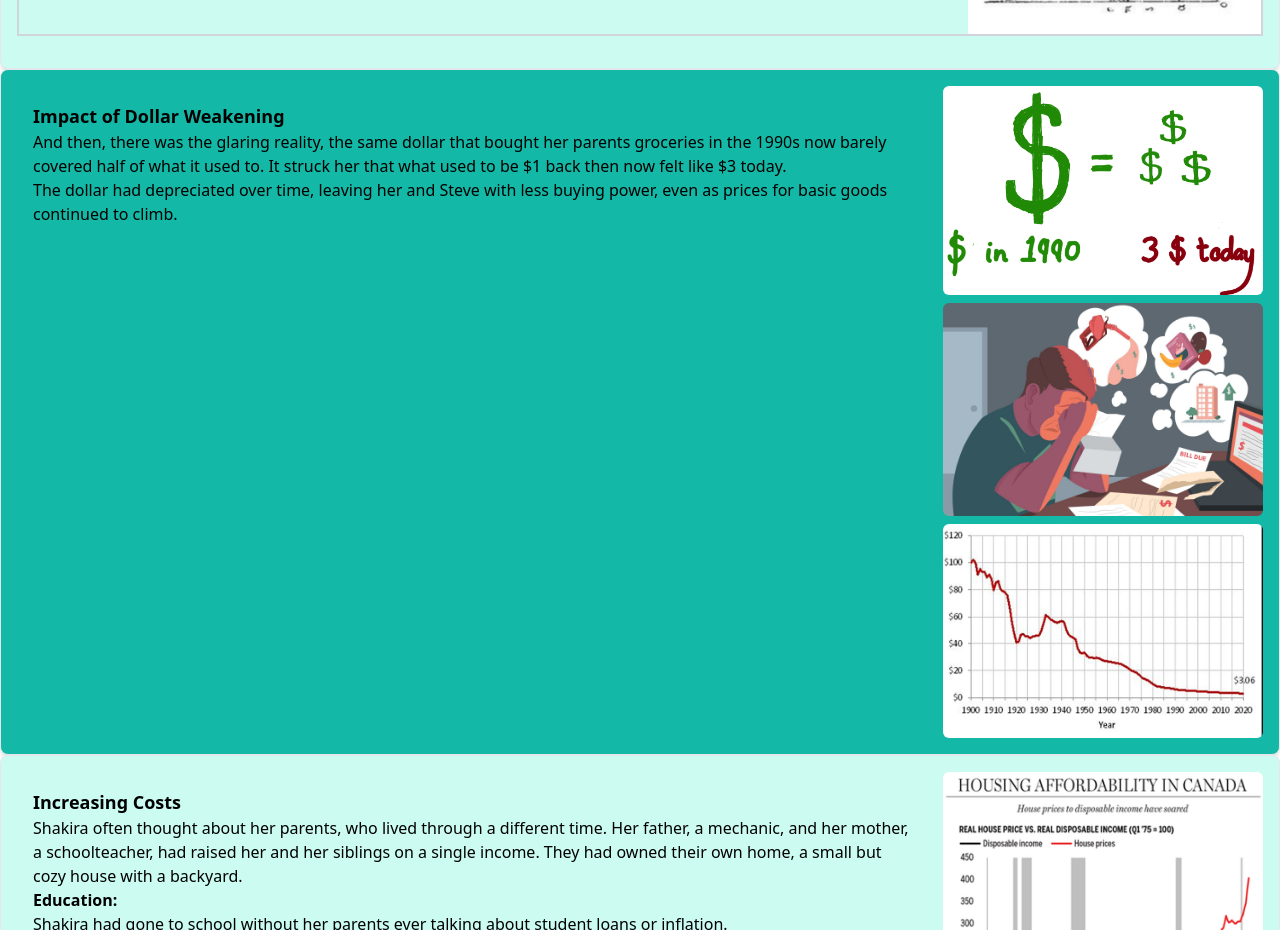
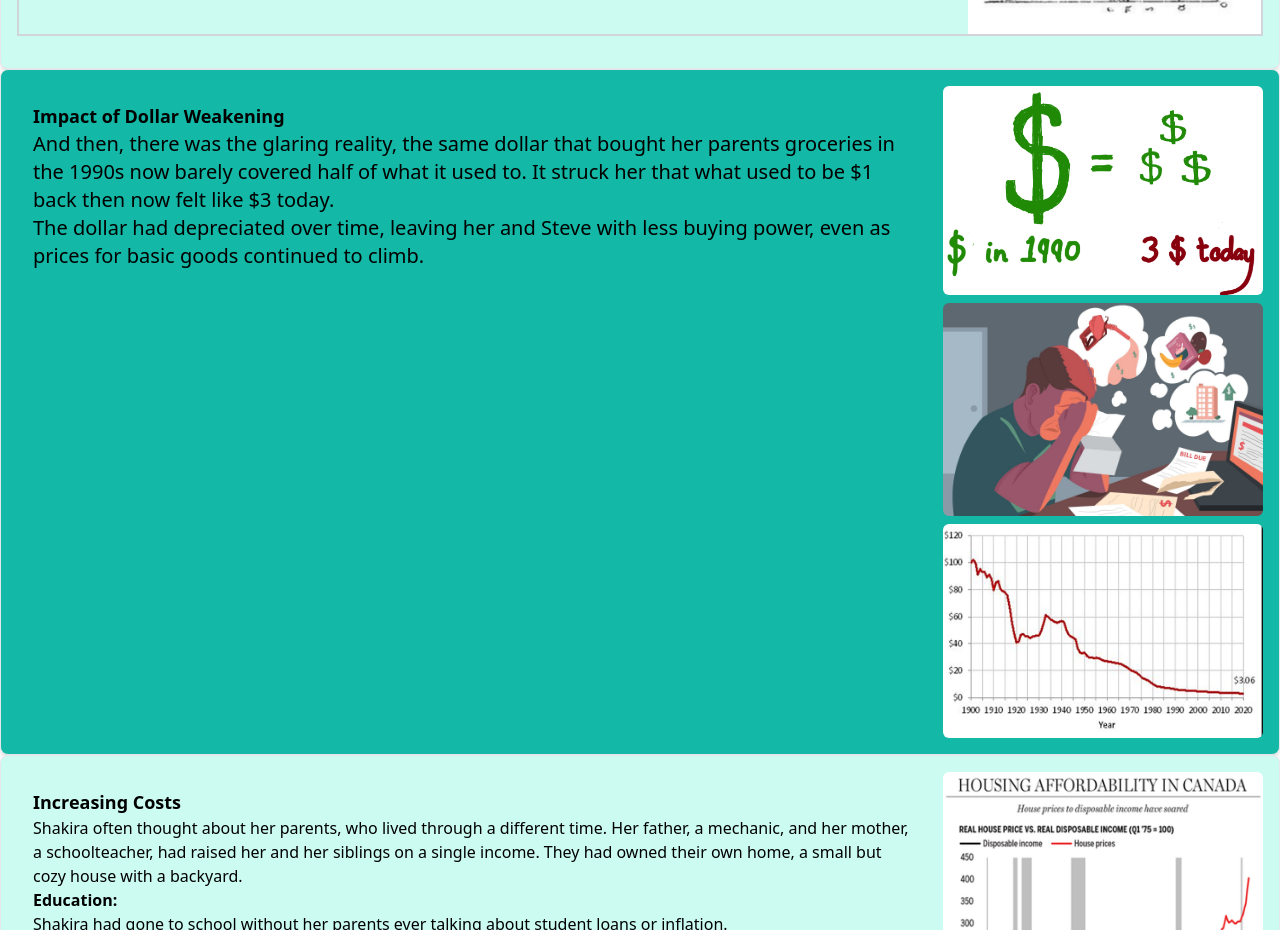
Before and after one commit to mehassanhmood/StoryBoarding, a React (Vite) app: page / in a window 1280 px wide. Shown: the part 1440-2370 px from the top of the page. Built offline with nearby package versions, Linux system fonts and the light colour scheme.

Commit message:
font size

```diff
--- a/src/components/DollarWeakening.jsx
+++ b/src/components/DollarWeakening.jsx
@@ -8,10 +8,10 @@ const DollarWeakening = () => {
     <div className="p-4 border rounded-lg shadow-md bg-teal-500 flex">
       <div className="flex-1 text-left p-4">
         <h3 className="text-lg font-semibold">Impact of Dollar Weakening</h3>
-        <p>
+        <p className='text-xl'>
           And then, there was the glaring reality, the same dollar that bought her parents groceries in the 1990s now barely covered half of what it used to. It struck her that what used to be $1 back then now felt like $3 today.
         </p>
-        <p>The dollar had depreciated over time, leaving her and Steve with less buying power, even as prices for basic goods continued to climb.</p>
+        <p className='text-xl'>The dollar had depreciated over time, leaving her and Steve with less buying power, even as prices for basic goods continued to climb.</p>
       </div>
       <div className="flex-shrink-0 flex flex-col items-end ml-4">
         <img
```
